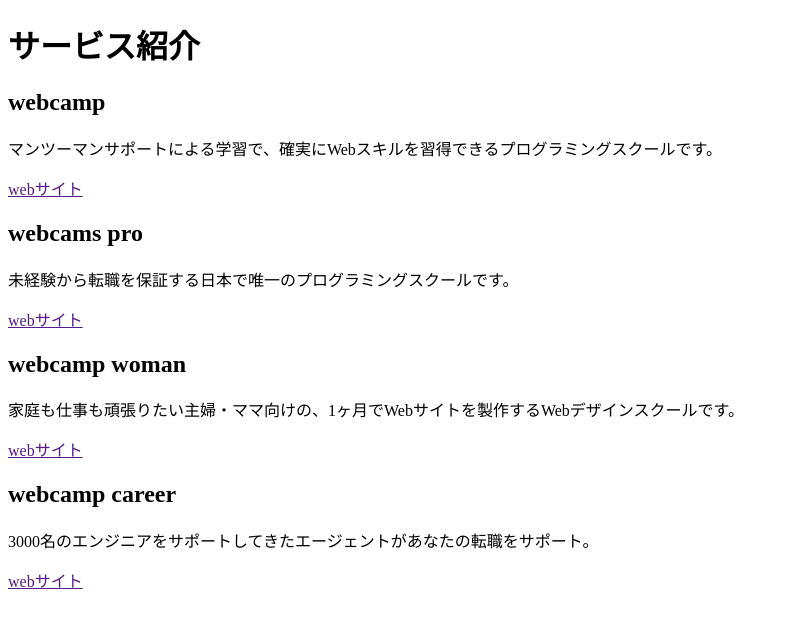
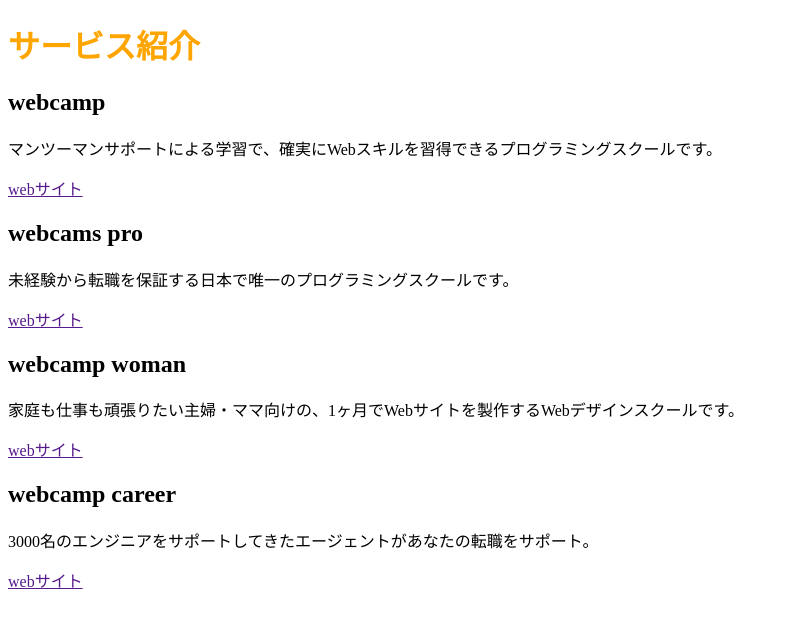
Before and after one commit to YutakaAihara/HTML2, a plain HTML site: page index.html in a window 1280 px wide. Shown: the whole page, without its empty margins (0-789 px from the left). Drawn offline with Linux system fonts and the light colour scheme.

Commit message:
[Fix]html上のcssファイルの名前の修正

```diff
--- a/index.html
+++ b/index.html
@@ -2,7 +2,7 @@
 <html lang="ja">
   <head>
     <meta charset="UTF-8">
-    <link rel="stylesheet" href="style1-2.css"/>
+    <link rel="stylesheet" href="style.css"/>
     <title>HTML2章 演習</title>
   </head>
   <body>
```
